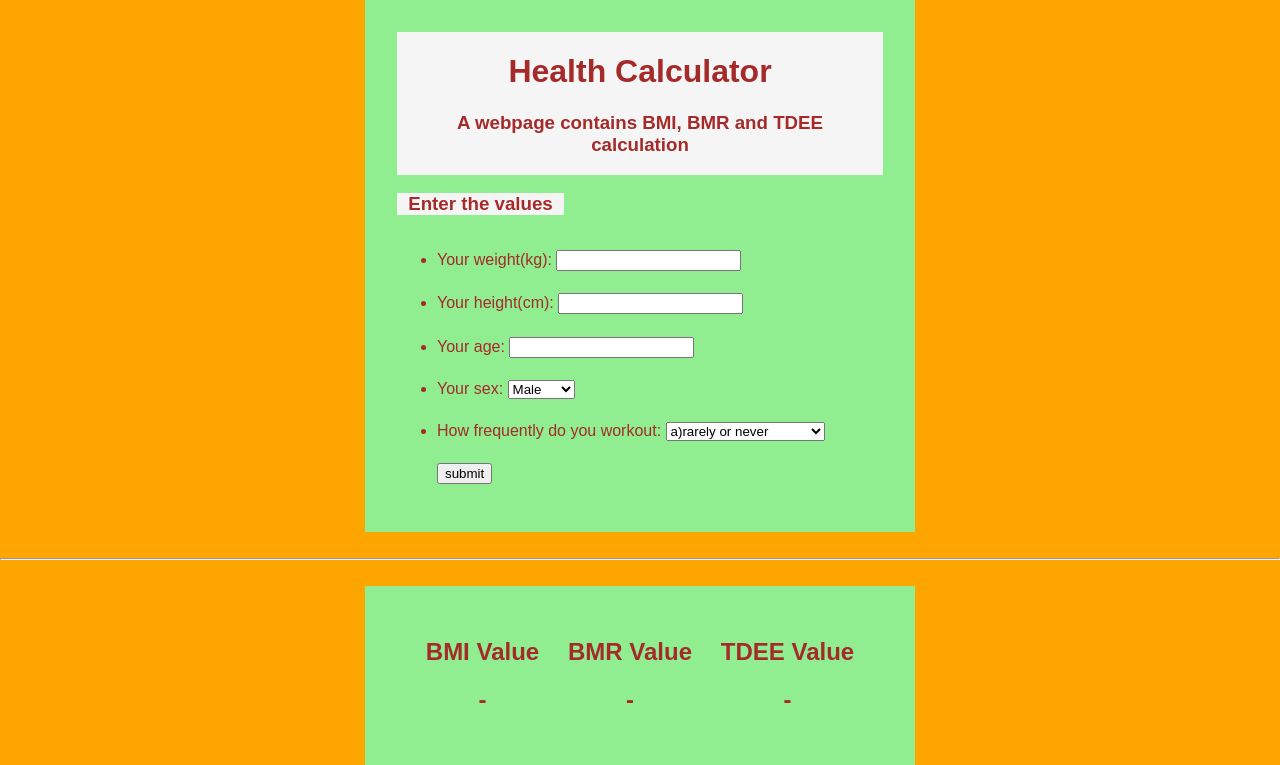
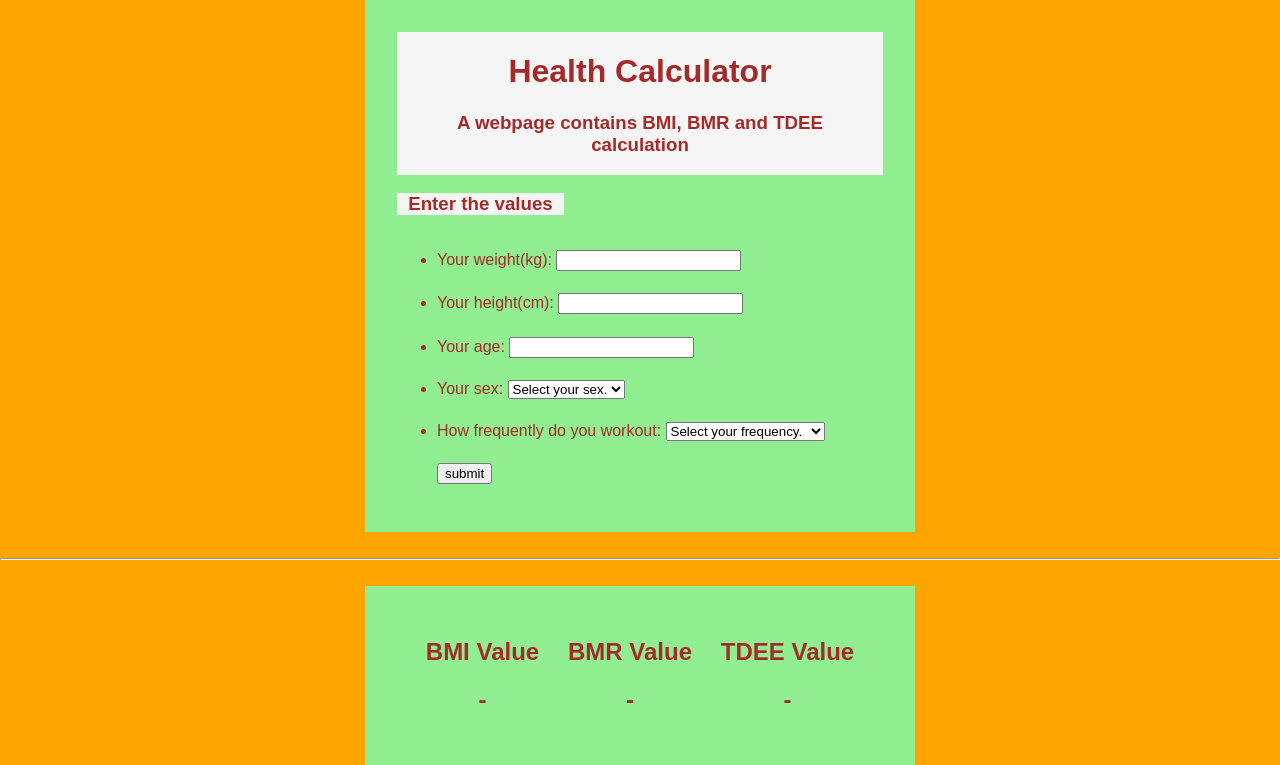
Before and after one commit to donny444/health-calculation, a PHP site: page / in a window 1280 px wide. Shown: the top 765 px of the page. Run offline with PHP 8.4, Linux system fonts and the light colour scheme.

Commit message:
in progress

```diff
--- a/v2.0/health_calculation.sql
+++ b/v2.0/health_calculation.sql
@@ -33,7 +33,7 @@ CREATE TABLE `values` (
   `height` int(11) NOT NULL,
   `age` int(11) NOT NULL,
   `sex` varchar(6) NOT NULL,
-  `frequently` decimal(4,3) NOT NULL,
+  `frequency` decimal(4,3) NOT NULL,
   `bmi` int(11) NOT NULL,
   `bmr` int(11) NOT NULL,
   `tdee` int(11) NOT NULL
--- a/v2.0/index.php
+++ b/v2.0/index.php
@@ -5,7 +5,7 @@
     <meta charset="UTF-8">
     <meta http-equiv="X-UA-Compatible" content="IE=edge">
     <meta name="viewport" content="width=device-width, initial-scale=1.0">
-    <title>DHealth</title>
+    <title>Health Calculator</title>
     <link rel="stylesheet" href="style.css">
 </head>
 
@@ -15,32 +15,34 @@
             <h1>Health Calculator</h1>
             <h3>A webpage contains BMI, BMR and TDEE calculation</h3>
         </div>
-        <div id="form">
-            <form id="user_input" method="POST" action="submit.php">
+        <div id="center">
+            <form id="form" method="POST" action="submit.php">
                 <h3>Enter the values</h3>
                 <ul>
                     <li>
                         <label for="weight">Your weight(kg): </label>
-                        <input type="number" id="weight" form="user_input" name="weight" required>
+                        <input type="number" id="weight" form="form" name="weight" required>
                     </li>
                     <li>
                         <label for="height">Your height(cm): </label>
-                        <input type="number" id="height" form="user_input" name="height" required>
+                        <input type="number" id="height" form="form" name="height" required>
                     </li>
                     <li>
                         <label for="age">Your age: </label>
-                        <input type="number" id="age" form="user_input" name="age" required>
+                        <input type="number" id="age" form="form" name="age" required>
                     </li>
                     <li>
                         <label for="sex">Your sex: </label>
-                        <select id="sex" form="user_input" name="sex" required>
+                        <select id="sex" form="form" name="sex" required>
+                            <option name="sex" value="" selected disabled>Select your sex.</option>
                             <option name="sex" value="Male">Male</option>
                             <option name="sex" value="Female">Female</option>
                         </select>
                     </li>
                     <li>
-                        <label for="frequently">How frequently do you workout: </label>
-                        <select id="frequently" form="user_input" name="frequently" required>
+                        <label for="frequency">How frequently do you workout: </label>
+                        <select id="frequency" form="form" name="frequency" required>
+                            <option value="" selected disabled>Select your frequency.</option>
                             <option value="1.2">a)rarely or never</option>
                             <option value="1.375">b)1-3 times per week</option>
                             <option value="1.55">c)4-5 times per week</option>
@@ -48,7 +50,7 @@
                             <option value="1.9">e)up to 2 times per day</option>
                         </select>
                     </li>
-                    <input type="submit" id="submit" form="user_input" value="submit">
+                    <input type="submit" id="submit" form="form" value="submit">
                 </ul>
             </form>
         </div>
--- a/v2.0/main.js
+++ b/v2.0/main.js
@@ -1,99 +1,65 @@
-document.getElementById("user_input").addEventListener("submit", e => {
+var weight, height, age, sex, frequency, bmi, bmr, tdee;
+
+document.getElementById("form").addEventListener("submit", e => {
     e.preventDefault();
-    main()
 
-    var form = document.getElementById("user_input");
+    ["weight", "height", "age", "sex", "frequency"].forEach(function(id) {
+        validate(id);
+    });
+
+    if(!document.getElementById("form").checkValidity()) {
+        return;
+    }
+
+    var form = document.getElementById("form");
     var formData = new FormData(form);
 
-    var xhr = new XMLHttpRequest()
-    xhr.open("POST", "submit.php", true)
+    var xhr = new XMLHttpRequest();
+    xhr.open("POST", "submit.php", true);
     xhr.onreadystatechange = function() {
         if(xhr.readyState == 4 && xhr.status == 200) {
-            console.log("Form submitted successfully")
+            return;
         }
     }
 
-    xhr.send(formData)
-})
-/*function main() {
-    define()
-    validationAll()
-    calculate()
-    display()
+    xhr.send(formData);
+
+    define();
+    calculate();
+    display();
+});
+
+function define() {
+    weight = parseInt(document.getElementById("weight").value);
+    height = parseInt(document.getElementById("height").value);
+    age = parseInt(document.getElementById("age").value);
+    sex = document.getElementById("sex").value;
+    frequency = document.getElementById("frequency").value;
 }
-function define() {
-    const weight = parseInt(document.getElementById("weight").value)
-    const height = parseInt(document.getElementById("height").value)
-    const age = parseInt(document.getElementById("age").value)
-    const sex = document.getElementById("sex").value
-    const frequently = parseInt(document.getElementById("frequently").value)
-}
-function validation(param) {
-    if (param.validity.valueMissing) {
-        param.setCustomValidity("ENTER THE VALUE!!!")
+
+function validate(id) {
+    var element = document.getElementById(id);
+    if (element.validity.valueMissing) {
+        element.setCustomValidity("ENTER THE VALUE!!!");
     }
     else {
-        param.setCustomValidity("")
+        element.setCustomValidity("");
     }
+
+    element.reportValidity();
 }
-function validationAll() {
-    validation(weight)
-    validation(height)
-    validation(age)
+
+function calculate() {
+    bmi = parseInt(weight/((height*height)/10000));
+    if (sex === "Male")
+        bmr = parseInt(66+(13.7*weight)+(5*height)-(6.8*age));
+    if (sex === "Female")
+        bmr = parseInt(665+(9.6*weight)+(1.8*height)-(4.7*age));
+    tdee = parseInt(frequency*bmr);
 }
-function calculate() {
-    var bmi = ((weight/((height*height)/10000))).toString()
-    if (sex = "Male")
-        var bmr = (66+(13.7*weight)+(5*height)-(6.8*age)).toString()
-    if (sex = "Female")
-        var bmr = (665+(9.6*weight)+(1.8*height)-(4.7*age)).toString()
-    var tdee = (frequently*bmr).toString()
+
+function display() {
+    document.getElementById("bmi").innerHTML = bmi.toString();
+    document.getElementById("bmr").innerHTML = bmr.toString();
+    document.getElementById("tdee").innerHTML = tdee.toString();
 }
-function display() {
-    document.getElementById("bmi").innerHTML = bmi
-    document.getElementById("bmr").innerHTML = bmr
-    document.getElementById("tdee").innerHTML = tdee
-}*/
-function main() {
-    const weight = parseInt(document.getElementById("weight").value)
-    const height = parseInt(document.getElementById("height").value)
-    const age = parseInt(document.getElementById("age").value)
-    const sex = document.getElementById("sex").value
-    const frequently = document.getElementById("frequently").value
-    /*if (weight.validity.valueMissing) {
-        weight.setCustomValidity("ENTER THE VALUE!!!")
-    }
-    else {
-        weight.setCustomValidity("")
-    }
-    if (height.validity.valueMissing) {
-        height.setCustomValidity("ENTER THE VALUE!!!")
-    }
-    else {
-        height.setCustomValidity("")
-    }
-    if (age.validity.valueMissing) {
-        age.setCustomValidity("ENTER THE VALUE!!!")
-    }
-    else {
-        age.setCustomValidity("")
-    }*/
-    //validationAll()
-    var bmi = parseInt(weight/((height*height)/10000))
-    if (sex === "Male")
-        var bmr = parseInt(66+(13.7*weight)+(5*height)-(6.8*age))
-    if (sex === "Female")
-        var bmr = parseInt(665+(9.6*weight)+(1.8*height)-(4.7*age))
-    var tdee = parseInt(frequently*bmr)
-    document.getElementById("bmi").innerHTML = bmi.toString()
-    document.getElementById("bmr").innerHTML = bmr.toString()
-    document.getElementById("tdee").innerHTML = tdee.toString()
-}
-/*function validation(param)
-    while (param.validity.valueMissing) {
-        param.setCustomValidity("ENTER THE VALUE!!!")
-    }
-function validationAll()
-    validation(weight)
-    validation(height)
-    validation(age)*/
--- a/v2.0/style.css
+++ b/v2.0/style.css
@@ -2,47 +2,57 @@
     box-sizing: border-box;
     font-family: Arial, Helvetica, sans-serif;
 }
+
 body{
     background-color: orange;
     margin: 0;
+
 }
 .container{
     display: flex;
     margin: 0 auto;
     background-color: lightgreen;
     color: brown;
+
 }
 #upper{
     flex-direction: column;
     inline-size: 550px;
     padding: 2em;
 }
+
 #heading{
     display: block;
     text-align: center;
     background-color: whitesmoke;
     padding: 0 1em;
 }
-#form{
+
+#center{
     text-align: left;
 }
+
 form h3{
     display: inline-block;
     padding: 0px 0.6em;
     background-color: whitesmoke;
 }
+
 li{
     padding-bottom: 1.4em;
 }
+
 #submit:hover{
     background-color: orange;
 }
+
 #lower{
     flex-direction: row;
     justify-content: space-evenly;
     inline-size: 550px;
     padding: 2em;
 }
+
 #result{
     text-align: center;
 }
```
Also changed, not shown: v2.0/submit.php (+4 -19 lines).
